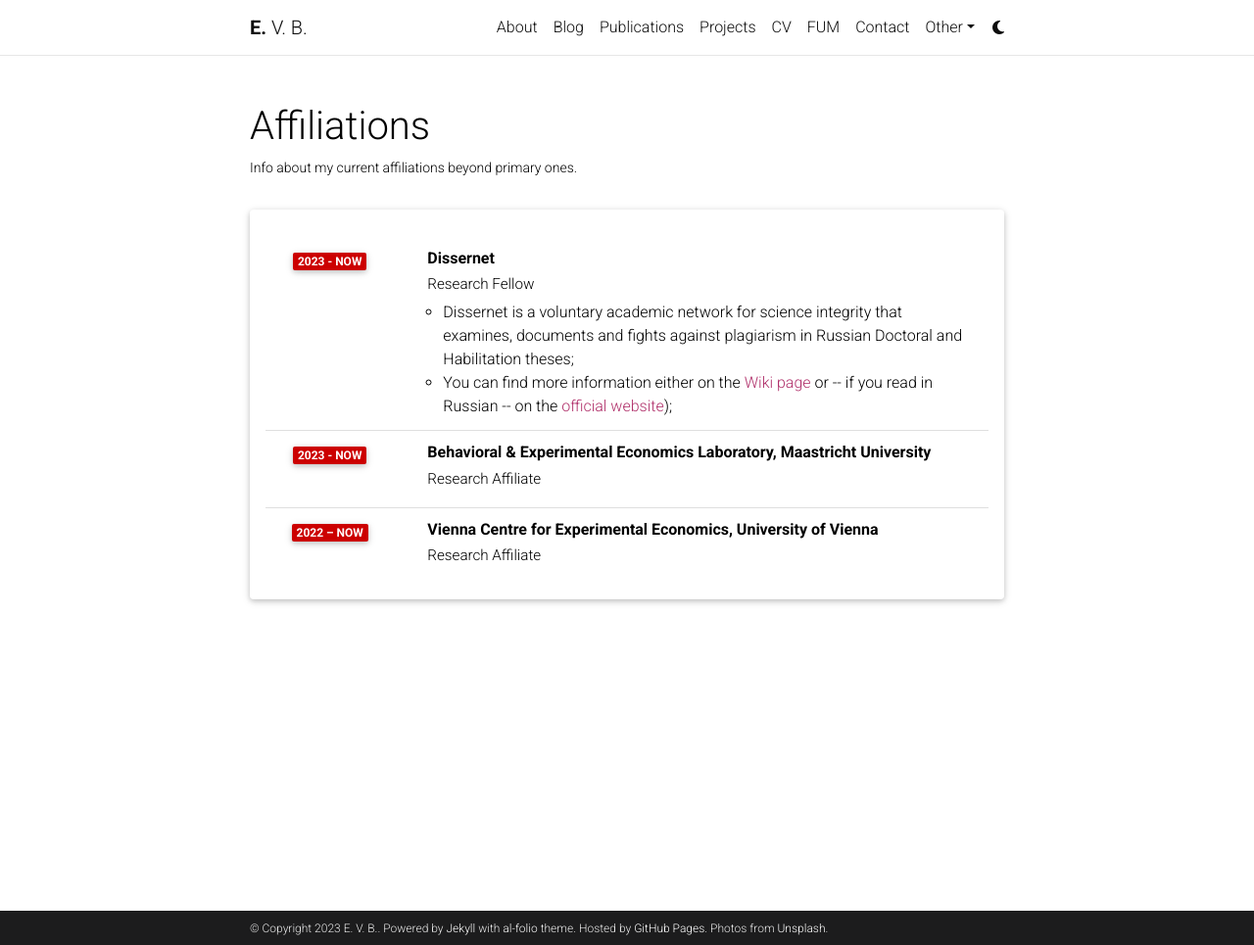
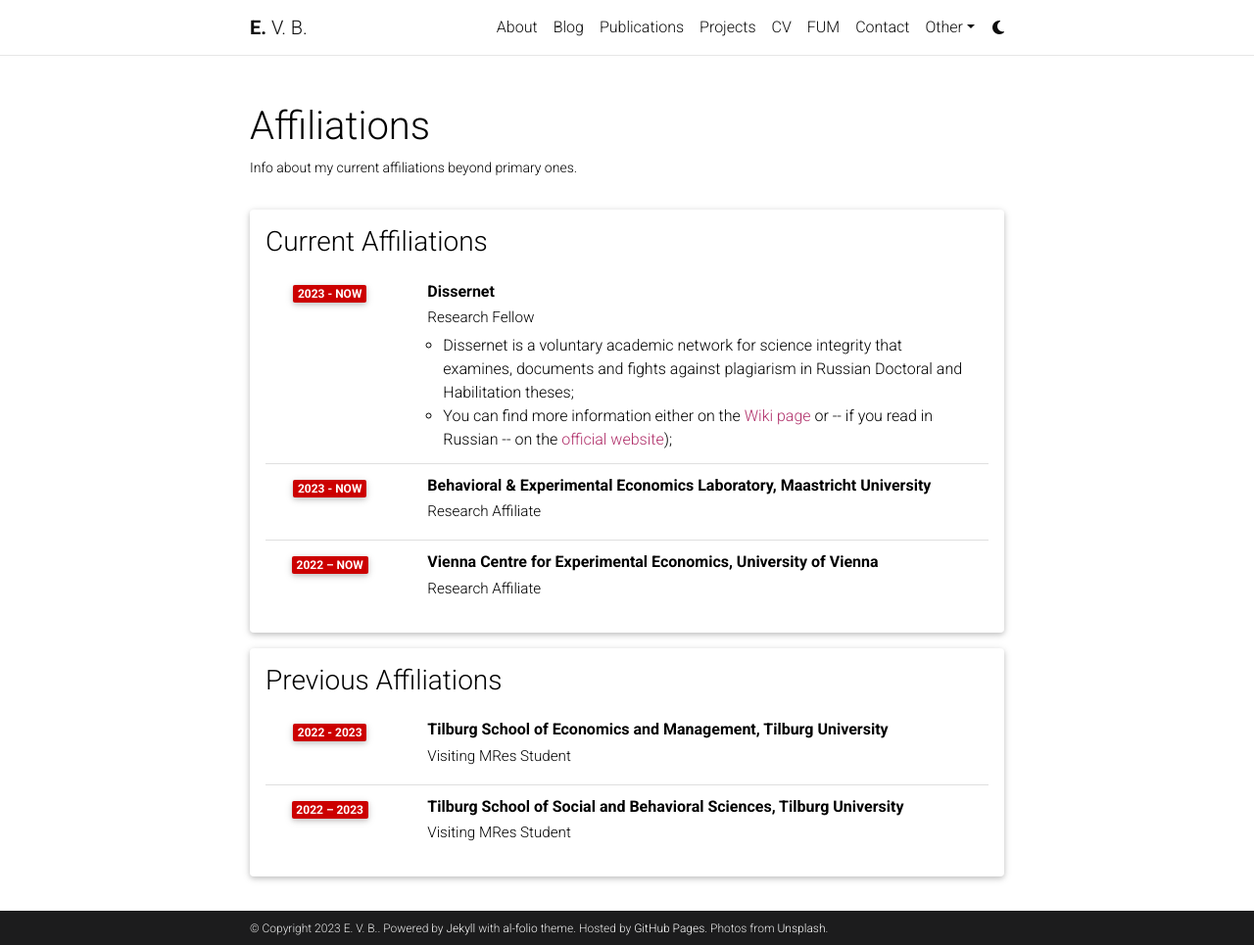
Before and after one commit to egorbronnikov/egorbronnikov.github.io, a Jekyll site: the page built from _pages/affiliations.md, in a window 1280 px wide and 965 px high. Shown: the whole window at 98% size. Built offline with Jekyll 4.4.1, drawn with Linux system fonts in a browser that asks for light colours; comment, search, counter and statistics services are not loaded; a style sheet for code colours, icons or effects is not loaded.

Commit message:
Update affiliations.yml

```diff
--- a/_data/affiliations.yml
+++ b/_data/affiliations.yml
@@ -1,4 +1,4 @@
-- title:
+- title:  Current Affiliations
   type: time_table
   contents:
     - title: Dissernet
@@ -13,3 +13,13 @@
     - title: Vienna Centre for Experimental Economics, University of Vienna
       institution: Research Affiliate
       year: 2022 – now
+
+- title:  Previous Affiliations
+  type: time_table
+  contents:
+    - title: Tilburg School of Economics and Management, Tilburg University
+      institution: Visiting MRes Student
+      year: 2022 - 2023
+    - title: Tilburg School of Social and Behavioral Sciences, Tilburg University
+      institution: Visiting MRes Student
+      year: 2022 – 2023
```
